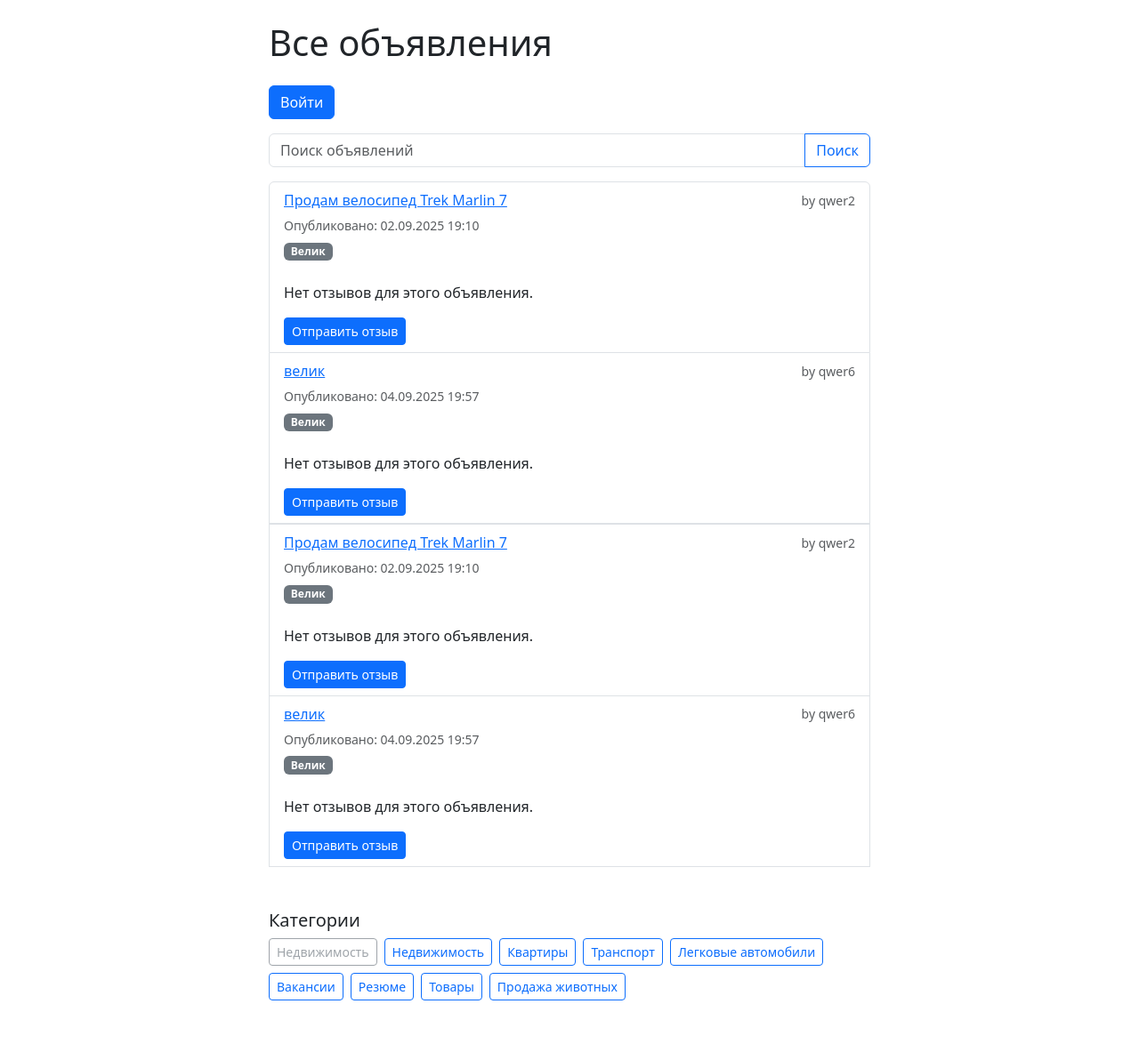
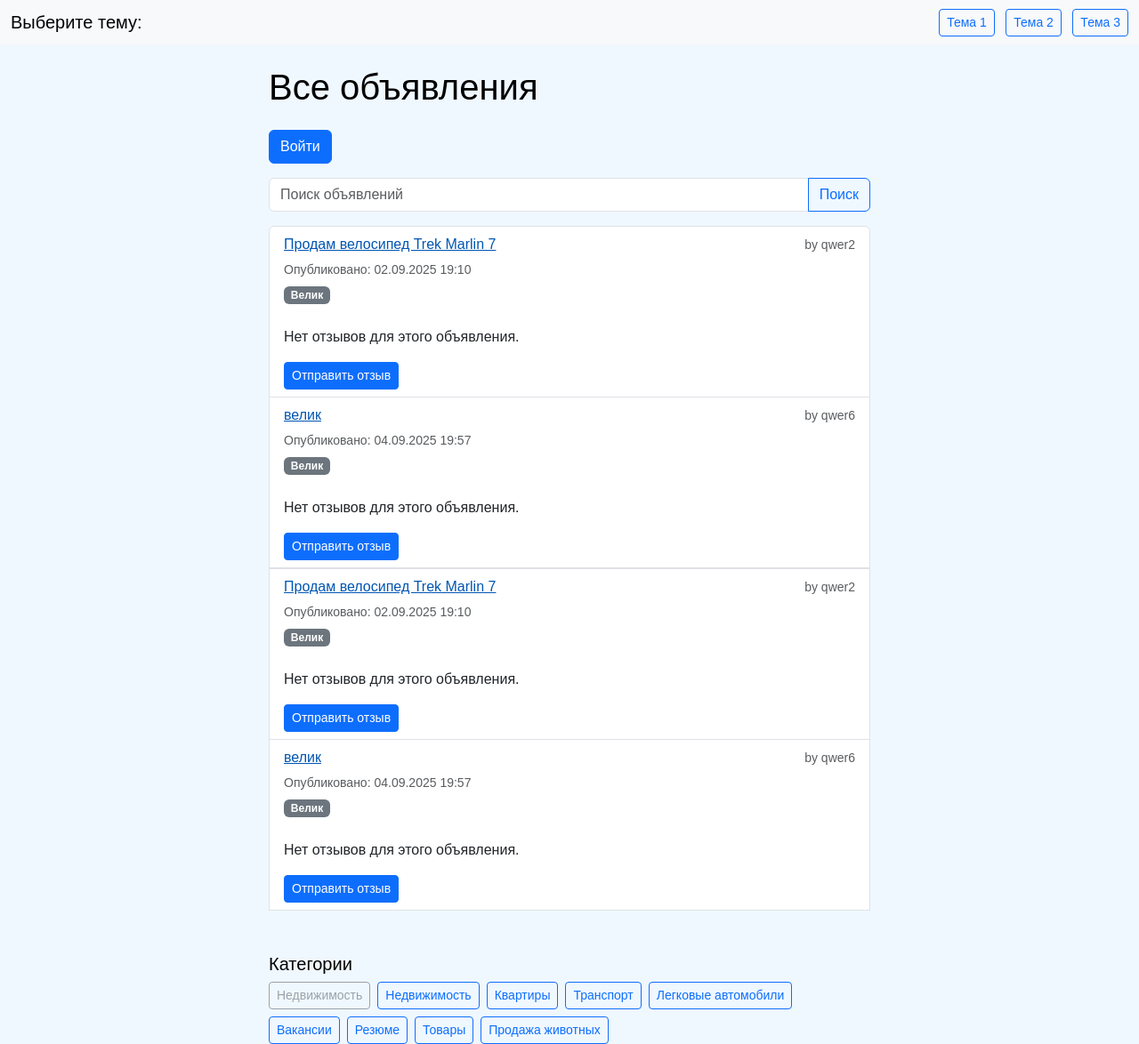
Before and after one commit to Dmitri1238/ad-hub, a Django app: a page that uses my_django_project/ads/templates/ads/ad_list.html in a window 1280 px wide. Shown: the whole page at 89% size. Before the commit the page ends 1125 px from the top, so only its background shows below. Run offline with Django 5.2, Linux system fonts and the light colour scheme; data comes from the database, SQL or seed files in the repository; both versions use the stored data as it was after the commit; data that the repository does not hold is empty; some libraries are stand-ins or nearby versions.

Commit message:
Темки

```diff
--- a/my_django_project/ads/templates/ads/ad_list.html
+++ b/my_django_project/ads/templates/ads/ad_list.html
@@ -1,16 +1,15 @@
 <!-- ads/templates/ads/ad_list.html -->
+{% extends 'ads/base.html' %}
 {% load static %}
 {% load my_filters %}
 
-<!DOCTYPE html>
-<html lang="ru">
-<head>
-    <meta charset="UTF-8" />
-    <title>Все объявления</title>
-    <!-- Bootstrap -->
-    <link href="https://cdn.jsdelivr.net/npm/bootstrap@5.3.0/dist/css/bootstrap.min.css" rel="stylesheet">
-</head>
-<body>
+{% block title %}Все объявления{% endblock %}
+
+{% block styles %}
+    {{ block.super }}  {# чтобы подключить стили из base.html #}
+{% endblock %}
+
+{% block content %}
 <div class="container mt-4" style="max-width: 700px;">
     <h1 class="mb-4">Все объявления</h1>
 
@@ -39,9 +38,6 @@
         {% endfor %}
     </ul>
 
-    <!-- Пагинация -->
-
-
     <!-- Категории в нижней части -->
     <div class="mt-5">
         <h5>Категории</h5>
@@ -60,6 +56,7 @@
         {% endif %}
     </div>
 </div>
+{% endblock %}
 
 <!-- Bootstrap JS -->
 <script src="https://cdn.jsdelivr.net/npm/bootstrap@5.3.0/dist/js/bootstrap.bundle.min.js"></script>
--- /dev/null
+++ b/my_django_project/ads/templates/ads/base.html
@@ -0,0 +1,47 @@
+<!-- ads/templates/ads/base.html -->
+{% load static %}
+<!DOCTYPE html>
+<html lang="ru">
+<head>
+    <meta charset="UTF-8" />
+    <title>{% block title %}Мои объявления{% endblock %}</title>
+
+    <!-- Bootstrap CSS -->
+    <link href="https://cdn.jsdelivr.net/npm/bootstrap@5.3.0/dist/css/bootstrap.min.css" rel="stylesheet">
+
+    {% block styles %}
+    <!-- Подключение темы динамически -->
+    {% if request.session.theme == 'theme2' %}
+        <link rel="stylesheet" href="{% static 'css/theme2.css' %}">
+    {% elif request.session.theme == 'theme3' %}
+        <link rel="stylesheet" href="{% static 'css/theme3.css' %}">
+    {% else %}
+        <link rel="stylesheet" href="{% static 'css/theme1.css' %}">
+    {% endif %}
+    {% endblock %}
+</head>
+
+<body>
+    <!-- Блок переключателей тем -->
+    <nav class="navbar navbar-expand-lg navbar-light bg-light mb-3">
+      <div class="container-fluid">
+        <span class="navbar-brand mb-0 h1">Выберите тему:</span>
+        <div>
+          <a href="{% url 'change_theme' 'theme1' %}" class="btn btn-outline-primary btn-sm me-2">Тема 1</a>
+          <a href="{% url 'change_theme' 'theme2' %}" class="btn btn-outline-primary btn-sm me-2">Тема 2</a>
+          <a href="{% url 'change_theme' 'theme3' %}" class="btn btn-outline-primary btn-sm">Тема 3</a>
+        </div>
+      </div>
+    </nav>
+
+    <!-- Основной контент -->
+    {% block content %}
+    {% endblock %}
+
+    <!-- Bootstrap JS -->
+    <script src="https://cdn.jsdelivr.net/npm/bootstrap@5.3.0/dist/js/bootstrap.bundle.min.js"></script>
+
+    {% block scripts %}
+    {% endblock %}
+</body>
+</html>
--- a/my_django_project/ads/urls.py
+++ b/my_django_project/ads/urls.py
@@ -2,22 +2,26 @@ from django.urls import path
 from . import views
 
 urlpatterns = [
-    path('', views.ad_list, name='ad_list'),  # Жестко добавляем маршрут для /ads/
+    path('', views.ad_list, name='ad_list'),  # Страница со списком объявлений
     path('create/', views.ad_create, name='ad_create'),
     path('my/', views.my_ads, name='my_ads'),
     path('category/<slug:slug>/', views.ads_by_category, name='ads_by_category'),
     path('tags/', views.tag_list, name='tag_list'),
     path('tags/add/', views.add_tag, name='add_tag'),
     path('tag/<slug:slug>/', views.ads_by_tag, name='ads_by_tag'),
-    # Остальные конкретные маршруты
 
-    # Общий маршрут для деталей объявления, должен идти в конце
+    # Маршрут для установки темы (например, theme1, theme2, theme3)
+    path('set_theme/<str:theme_name>/', views.set_theme, name='set_theme'),
+    path('change_theme/<str:theme>/', views.change_theme, name='change_theme'),
+
+    # Остальные маршруты, отвечающие за конкретные действия:
     path('<slug:slug>/toggle_bookmark/', views.toggle_bookmark, name='toggle-bookmark-slug'),
     path('<slug:slug>/edit/', views.ad_edit, name='ad_edit'),
     path('<slug:slug>/delete/', views.ad_delete, name='ad_delete'),
     path('<slug:slug>/apply/', views.send_request, name='send_request'),
     path('<slug:slug>/requests/', views.view_requests_for_ad, name='view_requests_for_ad'),
     path('<slug:slug>/add_review/', views.add_review, name='add_review'),
-    path('<slug:slug>/', views.ad_detail, name='ad_detail'),  # последний
 
+    # Деталь объявления — последний маршрут:
+    path('<slug:slug>/', views.ad_detail, name='ad_detail'),
 ]
--- a/my_django_project/ads/views.py
+++ b/my_django_project/ads/views.py
@@ -19,7 +19,20 @@ from .forms import ReviewForm
 from .models import Review, Ad
 from django.template.loader import render_to_string
 import logging
+from django.views.decorators.http import require_GET
 
+@login_required
+def change_theme(request, theme):
+    if theme in ('theme1', 'theme2', 'theme3'):
+        request.session['theme'] = theme
+    return redirect(request.META.get('HTTP_REFERER', '/'))
+
+@login_required
+@require_POST
+def set_theme(request, theme_name):
+    if theme_name in ['theme1', 'theme2', 'theme3']:
+        request.session['theme'] = theme_name
+    return redirect(request.META.get('HTTP_REFERER', '/'))
 
 @login_required
 @require_POST
--- /dev/null
+++ b/my_django_project/static/css/theme1.css
@@ -0,0 +1,16 @@
+/* Тема 1: светлая тема с голубым акцентом */
+body {
+    background-color: #f0f8ff; /* светло-голубой */
+    color: #000; /* черный текст */
+    font-family: Arial, sans-serif;
+}
+
+.header {
+    background-color: #007bff; /* голубой фон */
+    color: white;
+    padding: 10px;
+}
+
+a {
+    color: #0056b3;
+}
```
Also changed, not shown: my_django_project/ad_hub/settings.py (+6 -3 lines), my_django_project/static/css/theme2.css (added, +16 -0 lines), my_django_project/static/css/theme3.css (added, +16 -0 lines), my_django_project/db.sqlite3.
